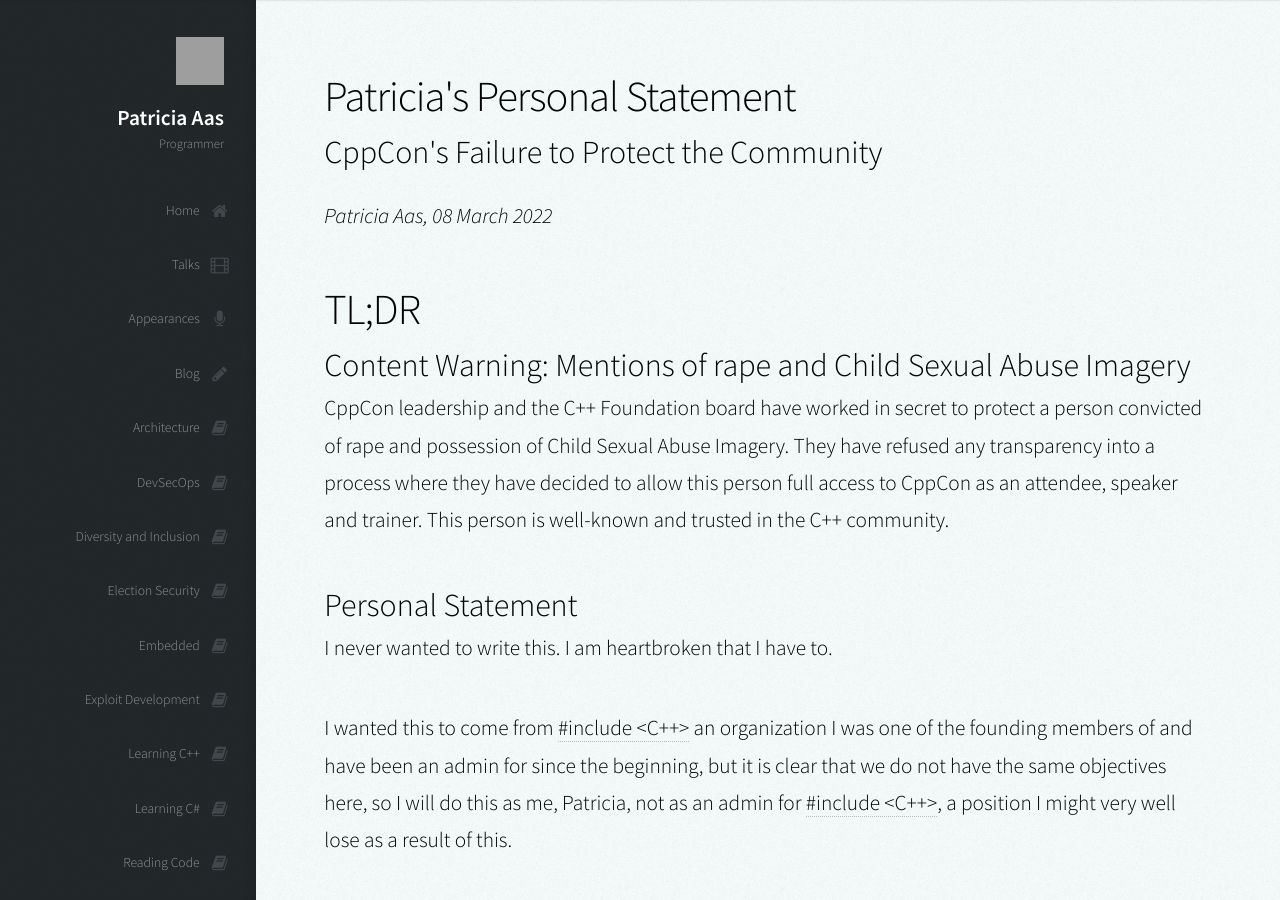
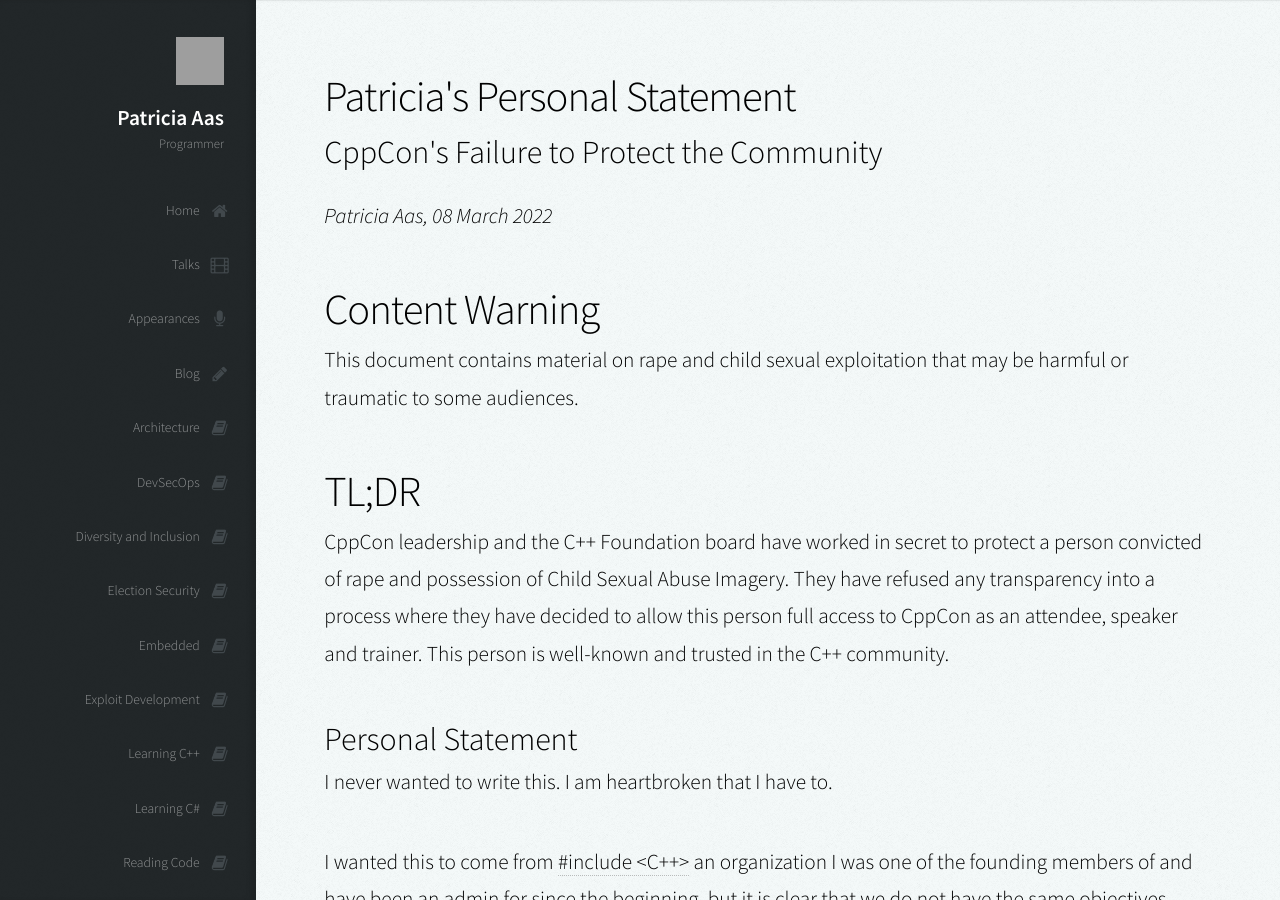
Before and after one commit to patricia-gallardo/patricia-gallardo.github.io, a Jekyll site: the page built from _posts/2022-03-08-cppcon.md, in a window 1280 px wide and 900 px high. Built offline with Jekyll 4.4.1, drawn with Linux system fonts in a browser that asks for light colours; nearby versions of some CDN libraries; grey boxes are pictures that could not be loaded.

Commit message:
Use the same content warning as on the other pages

```diff
--- a/_posts/2022-03-08-cppcon.md
+++ b/_posts/2022-03-08-cppcon.md
@@ -9,9 +9,12 @@
 - /cppcon/
 ---
 
+## Content Warning
+
+This document contains material on rape and child sexual exploitation that may be harmful or traumatic to some
+audiences.
+
 ## TL;DR
-
-### Content Warning: Mentions of rape and Child Sexual Abuse Imagery
 
 CppCon leadership and the C++ Foundation board have worked in secret to protect a person convicted of rape and
 possession of Child Sexual Abuse Imagery. They have refused any transparency into a process where they have decided to
```
